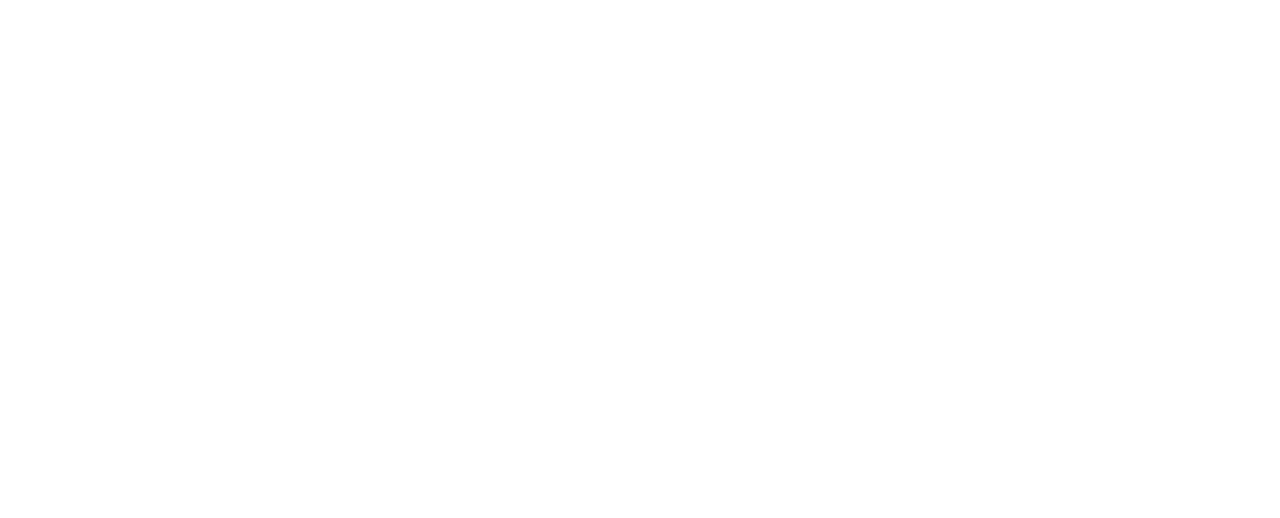
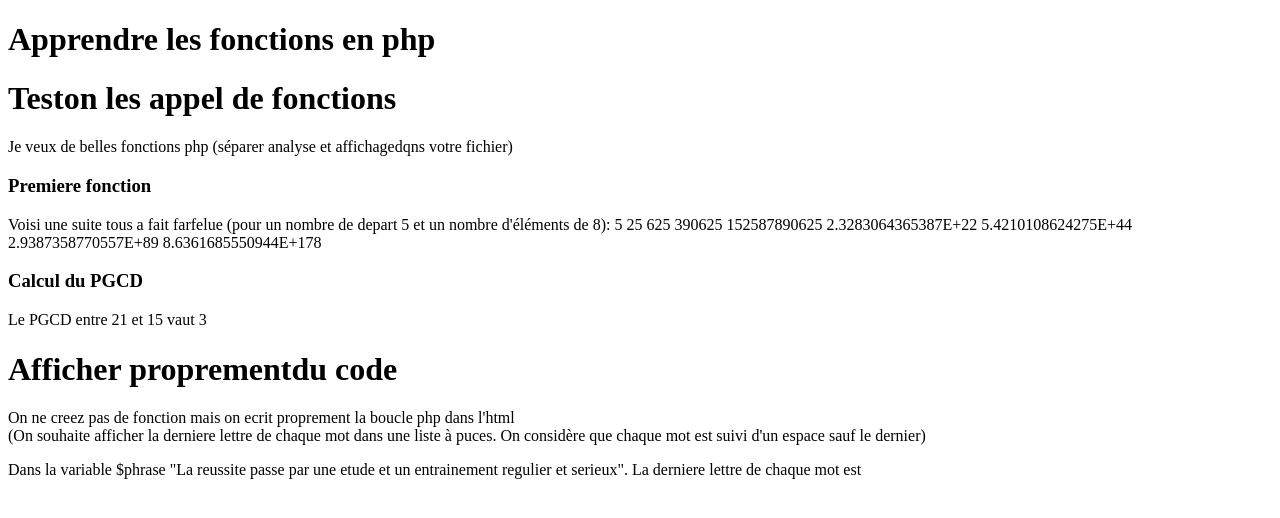
Before and after one commit to Limacha/allProgramme, a PHP site: page / in a window 1280 px wide. Before the commit the part shown is empty. Shown: the top 518 px of the page. Run offline with PHP 8.4, Linux system fonts and the light colour scheme.

Commit message:
suite: first_fuction
suite du devellopement de first_function

```diff
--- a/php/first_function/function.php
+++ b/php/first_function/function.php
@@ -11,7 +11,7 @@
 }
 function fonctionspecial($nombreDepart, $nombreElementsSouhaite)
 {
-    $suite = "" + $nombreDepart + "";
+    $suite = "" . $nombreDepart . " ";
     for ($i = 1; $i <= $nombreElementsSouhaite; $i++) {
         if ($nombreDepart < 5 && $nombreDepart % 3 != 0) {
             $nombreDepart = $nombreDepart * 5;
@@ -20,7 +20,7 @@
         } else {
             $nombreDepart = $nombreDepart * $nombreDepart;
         }
-        $suite = $suite + $nombreDepart + "";
+        $suite = $suite . $nombreDepart . " ";
     }
     return $suite;
 }
--- a/php/first_function/index.php
+++ b/php/first_function/index.php
@@ -5,6 +5,7 @@
 $nt  = 8;
 $nbr1  = 21;
 $nbr2  = 15;
+$phrase = "La reussite passe par une etude et un entrainement regulier et serieux";
 require_once "function.php";
 ?>
 
@@ -15,10 +16,23 @@
     <link rel="icon" href="./image/iconSiteWeb.png">
     <link rel="stylesheet" href="./css/flex.css">
     <link rel="stylesheet" href="./css/style.css">
+    <h1>Apprendre les fonctions en php</h1>
 </head>
 
 <body>
+    <div>
+        <h1>Teston les appel de fonctions</h1>
+        <p>Je veux de belles fonctions php (séparer analyse et affichagedqns votre fichier)</p>
+        <h3>Premiere fonction</h3>
+        <p>Voisi une suite tous a fait farfelue (pour un nombre de depart <?= $nd ?> et un nombre d'éléments de <?= $nt ?>): <?= fonctionspecial($nd, $nt) ?> </p>
+        <h3>Calcul du PGCD</h3>
+        <p>Le PGCD entre <?= $nbr1 ?> et <?= $nbr2 ?> vaut <?= algorithmeEuclide2($nbr1, $nbr2) ?></p>
 
+        <h1>Afficher proprementdu code</h1>
+        <p>On ne creez pas de fonction mais on ecrit proprement la boucle php dans l'html <br>
+            (On souhaite afficher la derniere lettre de chaque mot dans une liste à puces. On considère que chaque mot est suivi d'un espace sauf le dernier)</p>
+        <p>Dans la variable $phrase "<?= $phrase ?>". La derniere lettre de chaque mot est</p>
+    </div>
 </body>
 
 </html>
```
